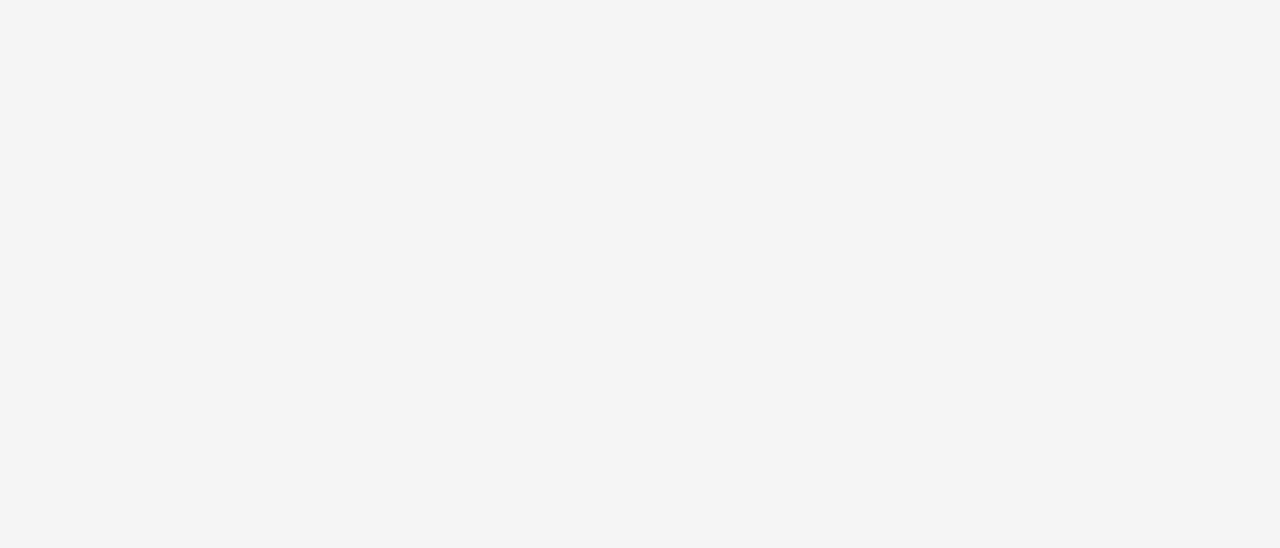
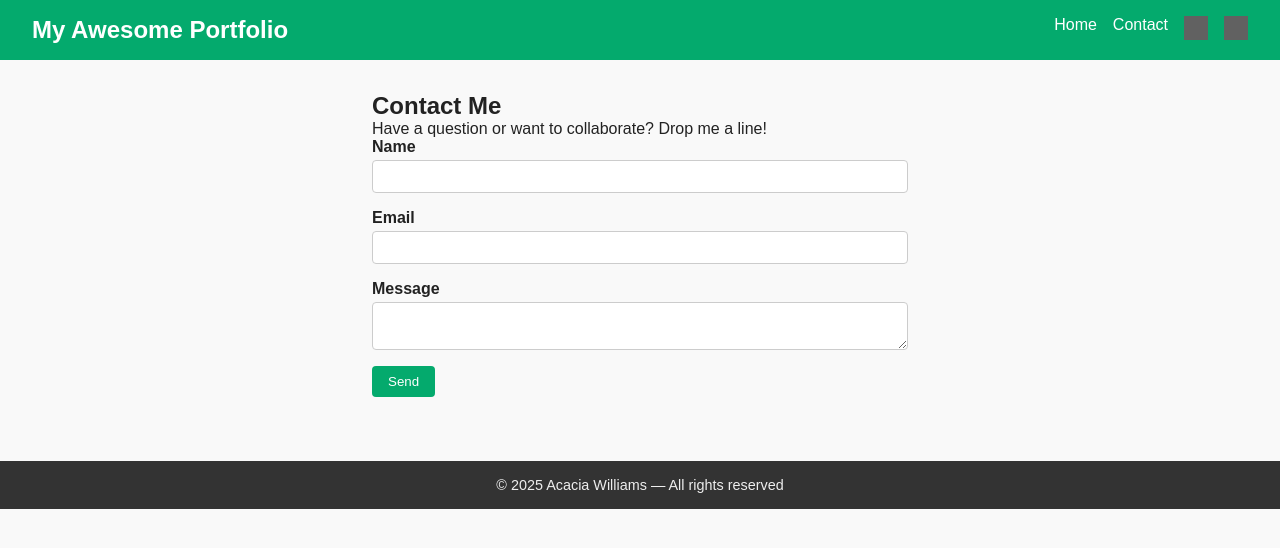
Before and after one commit to xaynia/Portfolio, a Nuxt app: page /contact in a window 1280 px wide. Before the commit this address had no page. Shown: the top 548 px of the page. Built offline with nearby package versions, Linux system fonts and the light colour scheme; grey boxes are pictures that could not be loaded.

Commit message:
- add refactored _variables.scss for uniform color themes - add portfolio items in typescript - add default layout view header + fooder - add slug page for each work item - add contact page - add index page with images for more info - add test images - remove index.js

```diff
--- a/app.vue
+++ b/app.vue
@@ -1,5 +1,3 @@
 <template>
-  <div>
-    <NuxtPage />
-  </div>
+  <NuxtLayout />
 </template>
--- /dev/null
+++ b/assets/scss/_variables.scss
@@ -0,0 +1,4 @@
+/* Color variables */
+$primary: #04aa6d;
+$dark: #222;
+$light: #f9f9f9;
--- a/assets/scss/main.scss
+++ b/assets/scss/main.scss
@@ -1,9 +1,21 @@
-$primary: #3b82f6;   // just a colour variable to prove it works
+/* assets/scss/main.scss */
+
+@use './variables' as *;
+
+/* Basic resets */
+* {
+  margin: 0;
+  padding: 0;
+  box-sizing: border-box;
+}
 
 body {
-  margin: 0;
   font-family: sans-serif;
-  background:#f5f5f5;
-  color:#333;
+  background-color: $light;
+  color: $dark;
 }
-a { color:$primary; }
+
+/* Utility classes or mixins as you like */
+.hover-pointer {
+  cursor: pointer;
+}
--- /dev/null
+++ b/composables/usePortfolioItems.ts
@@ -0,0 +1,39 @@
+export interface PortfolioItem {
+    slug: string;
+    title: string;
+    image: string;         // path to thumbnail in /public
+    description?: string;  // optional
+    iframeUrl?: string;    // for web game embed
+    screenshots?: string[],
+    // Add more fields: videoUrl, unityScreenshots, etc.
+}
+
+export const usePortfolioItems = () => {
+    const items: PortfolioItem[] = [
+        {
+            slug: 'js-game',
+            title: 'Lost Colors',
+            image: '/js-game-thumb.png',
+            description: 'A small browser game made with vanilla JS. Hover to see more!',
+            iframeUrl: 'https://itch.io/embed/3479013',
+            screenshots: ['/js-game-thumb.png']
+        },
+
+        // TODO add pico8 game just like above^
+
+        {
+            slug: 'unity-project',
+            title: '3D Unity Project',
+            image: '/unity-thumb.png',
+            description: 'A 3D platformer built in Unity!',
+            iframeUrl: 'https://www.youtube.com/embed/UyIjaud9AE0', // TODO this is for the chaos vid
+            screenshots: ['/unity-thumb.png']
+        },
+
+        // TODO add Chaos vs. Symmetry video
+
+        // add more items...
+    ]
+
+    return { items }
+}
--- a/index.js
+++ /dev/null
@@ -1 +0,0 @@
-console.log('Happy developing ✨')
--- /dev/null
+++ b/layouts/default.vue
@@ -0,0 +1,86 @@
+<!-- layouts/default.vue -->
+<template>
+  <div>
+    <header class="site-header">
+      <nav class="nav-container">
+        <!-- Site Logo / Title -->
+        <h1 class="logo">My Awesome Portfolio</h1>
+
+        <!-- Navigation Links -->
+        <ul class="nav-links">
+          <li><NuxtLink to="/">Home</NuxtLink></li>
+          <li><NuxtLink to="/contact">Contact</NuxtLink></li>
+          <!-- External links -->
+          <li>
+            <a href="https://github.com/xaynia" target="_blank" rel="noopener">
+              <img src="https://cdn.jsdelivr.net/npm/simple-icons@9/icons/github.svg" class="icon" alt="Github" />
+            </a>
+          </li>
+          <li>
+            <a href="https://discord.gg/YOUR_DISCORD" target="_blank" rel="noopener">
+              <img src="https://cdn.jsdelivr.net/npm/simple-icons@9/icons/discord.svg" class="icon" alt="Discord" />
+            </a>
+          </li>
+        </ul>
+      </nav>
+    </header>
+
+    <!-- Page Content goes here -->
+    <main>
+      <NuxtPage />
+    </main>
+
+    <footer class="site-footer">
+      <p>© 2025 Acacia Williams — All rights reserved</p>
+    </footer>
+  </div>
+</template>
+
+<style scoped lang="scss">
+@use '/assets/scss/variables' as *;
+
+.site-header {
+  background-color: $primary;
+  color: white;
+  padding: 1rem 2rem;
+
+  .nav-container {
+    display: flex;
+    align-items: center;
+    justify-content: space-between;
+  }
+
+  .logo {
+    font-size: 1.5rem;
+  }
+
+  .nav-links {
+    list-style: none;
+    display: flex;
+    gap: 1rem;
+
+    li a {
+      color: white;
+      text-decoration: none;
+    }
+
+    .icon {
+      width: 24px;
+      height: 24px;
+      filter: invert(100%);
+    }
+  }
+}
+
+.site-footer {
+  background-color: #333;
+  color: #eee;
+  text-align: center;
+  padding: 1rem;
+  margin-top: 2rem;
+
+  p {
+    font-size: 0.9rem;
+  }
+}
+</style>
--- /dev/null
+++ b/pages/contact.vue
@@ -0,0 +1,77 @@
+<!-- pages/contact.vue -->
+<template>
+  <div class="contact-page">
+    <h2>Contact Me</h2>
+    <p>Have a question or want to collaborate? Drop me a line!</p>
+
+    <form @submit.prevent="submitForm">
+      <div class="form-field">
+        <label for="name">Name</label>
+        <input v-model="formData.name" type="text" id="name" required />
+      </div>
+
+      <div class="form-field">
+        <label for="email">Email</label>
+        <input v-model="formData.email" type="email" id="email" required />
+      </div>
+
+      <div class="form-field">
+        <label for="message">Message</label>
+        <textarea v-model="formData.message" id="message" required></textarea>
+      </div>
+
+      <button type="submit">Send</button>
+    </form>
+  </div>
+</template>
+
+<script setup lang="ts">
+import { ref } from 'vue'
+
+const formData = ref({
+  name: '',
+  email: '',
+  message: ''
+})
+
+function submitForm() {
+  alert(`Submitted:\nName: ${formData.value.name}\nEmail: ${formData.value.email}\nMessage: ${formData.value.message}`)
+  // TODO: integrate Netlify forms or use an API endpoint
+}
+</script>
+
+<style scoped lang="scss">
+@use '/assets/scss/variables' as *;
+
+.contact-page {
+  padding: 2rem;
+  max-width: 600px;
+  margin: 0 auto;
+
+  .form-field {
+    display: flex;
+    flex-direction: column;
+    margin-bottom: 1rem;
+
+    label {
+      font-weight: bold;
+      margin-bottom: 0.25rem;
+    }
+
+    input, textarea {
+      padding: 0.5rem;
+      border: 1px solid #ccc;
+      border-radius: 4px;
+    }
+  }
+
+  button {
+    padding: 0.5rem 1rem;
+    background-color: $primary;
+    color: white;
+    border: none;
+    border-radius: 4px;
+    cursor: pointer;
+  }
+}
+</style>
--- a/pages/index.vue
+++ b/pages/index.vue
@@ -1,38 +1,91 @@
 <template>
-  <div class="portfolio">
-    <h1>My Portfolio v1.0</h1>
+  <div class="home-container">
+    <h2>Welcome to My Portfolio</h2>
+    <p>Hover over an item to see its name. Click to learn more.</p>
 
-    <!-- JavaScript game -->
-    <section>
-      <h2>JavaScript Game 2</h2>
-      <iframe src="https://itch.io/embed/3479013" width="552" height="167" frameborder="0"><a href="https://xaynia.itch.io/lost-colours">Lost Colors by xaynia</a></iframe>
-      <p>
-        <a href="https://github.com/xaynia/CART-253" target="_blank">Source code</a>
-      </p>
-    </section>
-
-    <!-- Unity screenshots -->
-    <section>
-      <h2>Unity Game</h2>
-      <img src="/unity-shot1.png" alt="Unity screenshot" style="max-width:100%" />
-    </section>
-
-    <!-- Two-minute video --> <!--TODO-->
-<!--    <section>-->
-<!--      <h2>Show-reel</h2>-->
-<!--      <video controls width="600" style="max-width:100%">-->
-<!--        <source src="/demo.mp4" type="video/mp4" />-->
-<!--      </video>-->
-<!--    </section>-->
+    <div class="grid">
+      <div
+          v-for="item in items"
+          :key="item.slug"
+          class="grid-item"
+          @click="goToDetail(item.slug)"
+      >
+        <img :src="item.image" :alt="item.title" />
+        <div class="overlay">
+          <h3>{{ item.title }}</h3>
+          <p>{{ item.description }}</p>
+        </div>
+      </div>
+    </div>
   </div>
 </template>
 
+<script setup lang="ts">
+import { useRouter } from 'vue-router'
+import { usePortfolioItems } from '~/composables/usePortfolioItems'
+
+const router = useRouter()
+const { items } = usePortfolioItems()
+
+function goToDetail(slug: string) {
+  router.push(`/work/${slug}`)
+}
+</script>
+
 <style scoped lang="scss">
-.portfolio {
-  padding:2rem;
-  max-width:800px;
-  margin:auto;
+@use '/assets/scss/variables' as *;
 
-  section { margin-top:2rem; }
+.home-container {
+  padding: 2rem;
+  text-align: center;
+
+  p {
+    margin-bottom: 1.5rem;
+    color: $dark;
+  }
+}
+
+.grid {
+  display: grid;
+  grid-template-columns: repeat(auto-fill, minmax(240px, 1fr));
+  gap: 1rem;
+}
+
+.grid-item {
+  position: relative;
+  overflow: hidden;
+  cursor: pointer;
+
+  img {
+    width: 100%;
+    display: block;
+    transition: transform 0.3s ease;
+  }
+
+  &:hover img {
+    transform: scale(1.1);
+  }
+
+  .overlay {
+    position: absolute;
+    top: 0;
+    left: 0;
+    right: 0;
+    bottom: 0;
+    background-color: rgba(0, 0, 0, 0.6);
+    color: white;
+    opacity: 0;
+    transition: opacity 0.3s ease;
+    display: flex;
+    flex-direction: column;
+    justify-content: center;
+    align-items: center;
+    text-align: center;
+    padding: 1rem;
+  }
+
+  &:hover .overlay {
+    opacity: 1;
+  }
 }
 </style>
--- /dev/null
+++ b/pages/work/[slug].vue
@@ -0,0 +1,74 @@
+<!-- pages/work/[slug].vue (template for each portfolio work page)-->
+<template>
+  <div class="detail-container" v-if="item">
+    <h2>{{ item.title }}</h2>
+    <p>{{ item.description }}</p>
+
+    <!-- If item has an iframeUrl (like itch.io embed) -->
+    <div v-if="item.iframeUrl" class="iframe-wrapper">
+      <iframe
+          :src="item.iframeUrl"
+          width="600"
+          height="400"
+          frameborder="0"
+          allowfullscreen
+      />
+    </div>
+
+    <!-- Screenshots (if we have an array of strings) -->
+    <div v-if="item.screenshots" class="screenshots">
+      <h3>Screenshots / Media</h3>
+      <div class="screenshot-grid">
+        <img
+            v-for="(shot, idx) in item.screenshots"
+            :key="idx"
+            :src="shot"
+            :alt="item.title"
+        />
+      </div>
+    </div>
+  </div>
+
+  <div v-else>
+    <p>Item not found.</p>
+  </div>
+</template>
+
+<script setup lang="ts">
+import { useRoute } from 'vue-router'
+import { usePortfolioItems } from '~/composables/usePortfolioItems'
+
+const route = useRoute()
+const slug = route.params.slug as string
+
+const { items } = usePortfolioItems()
+const item = items.find(i => i.slug === slug)
+</script>
+
+<style scoped lang="scss">
+.detail-container {
+  padding: 2rem;
+  max-width: 800px;
+  margin: 0 auto;
+
+  .iframe-wrapper {
+    margin: 1rem 0;
+  }
+
+  .screenshots {
+    margin-top: 2rem;
+
+    .screenshot-grid {
+      display: flex;
+      gap: 1rem;
+      flex-wrap: wrap;
+
+      img {
+        width: 200px;
+        max-height: 150px;
+        object-fit: cover;
+      }
+    }
+  }
+}
+</style>
```
Also changed, not shown: public/js-game-thumb.png (renamed from public/unity-shot1.png), public/unity-thumb.png (added).
